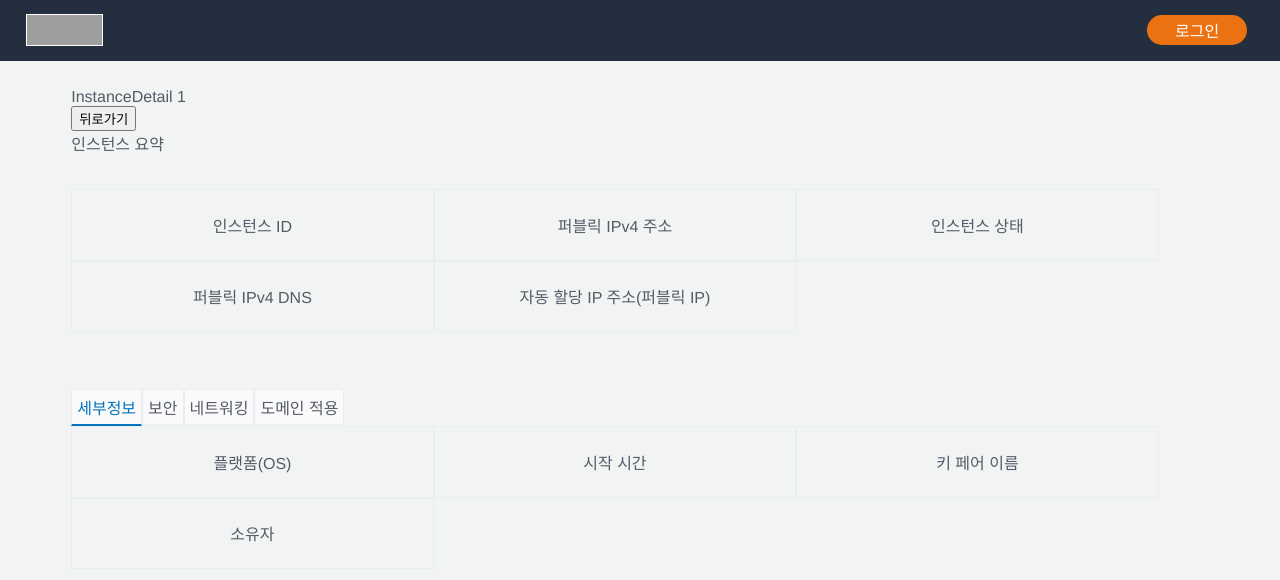
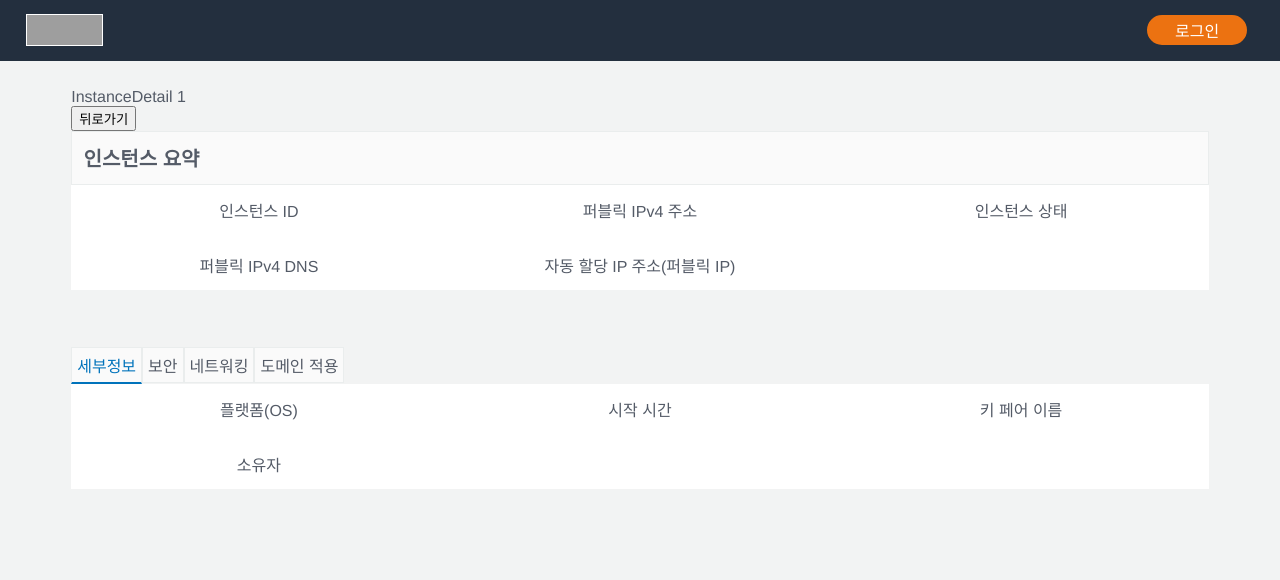
Before and after one commit to DonghyeonKang/CSWS, a React (Create React App) app in the folder frontend/: page /dashboard/1 in a window 1280 px wide. Shown: the top 580 px of the page. Built offline with nearby package versions, Linux system fonts and the light colour scheme; grey boxes are pictures that could not be loaded.

Commit message:
Update InstanceDetail UI

```diff
--- a/frontend/src/components/Instance/InstanceDetail/InstanceDescription.js
+++ b/frontend/src/components/Instance/InstanceDetail/InstanceDescription.js
@@ -3,7 +3,7 @@ import styled from "styled-components";
 const InstanceDescription = () => {
     return (
         <>
-            <div>인스턴스 요약</div>
+            <Title>인스턴스 요약</Title>
             <DescriptionContent>
                 <DescriptionGrid>인스턴스 ID</DescriptionGrid>
                 <DescriptionGrid>퍼블릭 IPv4 주소</DescriptionGrid>
@@ -18,19 +18,33 @@ const InstanceDescription = () => {
 
 export default InstanceDescription;
 
+const Title = styled.div`
+  background-color: #fafafa;
+  min-width: 900px;
+  padding: 1%;
+  border: 1px solid #eaeded;
+  font-size: 20px;
+  font-weight: 600;
+`;
+
 const DescriptionContent = styled.div`
-  display: flex;
-  flex-wrap: wrap;
+  display: grid;
+  grid-template-columns: repeat(3,33%);
+  grid-auto-flow: row;
+  gap: 0.5%;
+  row-gap: 5px;
   width: 100%;
-  margin-top: 3%;
+  min-width: 900px;
   margin-bottom: 5%;
+  background-color: white;
 `;
 
 const DescriptionGrid = styled.div`
-  width: 315px;
-  padding: 2%;
+  width: 100%;
+  min-width: 300px;
+  height: 50px;
   display: flex;
   justify-content: center;
   align-items: center;
-  border: 1px solid #eaeded;
+  background-color: white;
 `
--- a/frontend/src/components/Instance/InstanceDetail/TabsContent.js
+++ b/frontend/src/components/Instance/InstanceDetail/TabsContent.js
@@ -5,34 +5,21 @@ import styled from "styled-components";
 const TabsContent = () => {
   const navigate = useNavigate();
   const [list,setList] = useState('detail'); //인스턴스 상세 탭
-  const [tab, setTab] = useState('detail'); //선택된 탭 강조 표시
   const [domain,setDomain] = useState();
     return (
         <>
-          {tab === 'detail' ?
+          {list === 'detail' ?
           <SelectedTab onClick={()=>setList('detail')}>세부정보</SelectedTab> :
-          <DetailTab onClick={()=>{
-            setList('detail');
-            setTab('detail');
-            }}>세부정보</DetailTab>}
-          {tab === 'security' ?
+          <DetailTab onClick={()=>setList('detail')}>세부정보</DetailTab>}
+          {list === 'security' ?
           <SelectedTab onClick={()=>setList('security')}>보안</SelectedTab> :
-          <DetailTab onClick={()=>{
-            setList('security');
-            setTab('security');
-            }}>보안</DetailTab>}
-          {tab === 'networking' ?
+          <DetailTab onClick={()=>setList('security')}>보안</DetailTab>}
+          {list === 'networking' ?
           <SelectedTab onClick={()=>setList('networking')}>네트워킹</SelectedTab> :
-          <DetailTab onClick={()=>{
-            setList('networking');
-            setTab('networking');
-            }}>네트워킹</DetailTab>}
-          {tab === 'domain' ?
+          <DetailTab onClick={()=>setList('networking')}>네트워킹</DetailTab>}
+          {list === 'domain' ?
           <SelectedTab onClick={()=>setList('domain')}>도메인 적용</SelectedTab> :
-          <DetailTab onClick={()=>{
-            setList('domain');
-            setTab('domain');
-            }}>도메인 적용</DetailTab>}
+          <DetailTab onClick={()=>setList('domain')}>도메인 적용</DetailTab>}
 
             <DetailContent>
                 {(list === 'detail') ?
@@ -59,7 +46,7 @@ const TabsContent = () => {
                 <DetailGrid>네트워크 인터페이스</DetailGrid>
                 </>
                 : <DetailGrid>
-                <input placeholder="도메인 입력" onChange={(i)=>setDomain(i)}/>
+                <DomainInput placeholder="도메인 입력" onChange={(i)=>setDomain(i)}/>
                 <button onClick={()=>console.log(domain.target.value)}>도메인 적용</button>
                 </DetailGrid>}
             </DetailContent>
@@ -85,18 +72,25 @@ const SelectedTab = styled(DetailTab)`
 `;
 
 const DetailContent = styled.div`
-  display: flex;
-  flex-wrap: wrap;
+  display: grid;
+  grid-template-columns: repeat(3,33%);
+  grid-auto-flow: row;
+  gap: 0.5%;
+  row-gap: 5px;
   width: 100%;
+  min-width: 900px;
+  margin-bottom: 5%;
+  background-color: white;
 `;
 
 const DetailGrid = styled.div`
-  width: 315px;
-  padding: 2%;
+  width: 100%;
+  min-width: 300px;
+  height: 50px;
   display: flex;
   justify-content: center;
   align-items: center;
-  border: 1px solid #eaeded;
+  background-color: white;
 `;
 
 const DetailId = styled(DetailGrid)`
@@ -106,3 +100,7 @@ const DetailId = styled(DetailGrid)`
     text-decoration: underline;
   }
 `;
+
+const DomainInput = styled.input`
+  margin-right: 10%;
+`;
```
